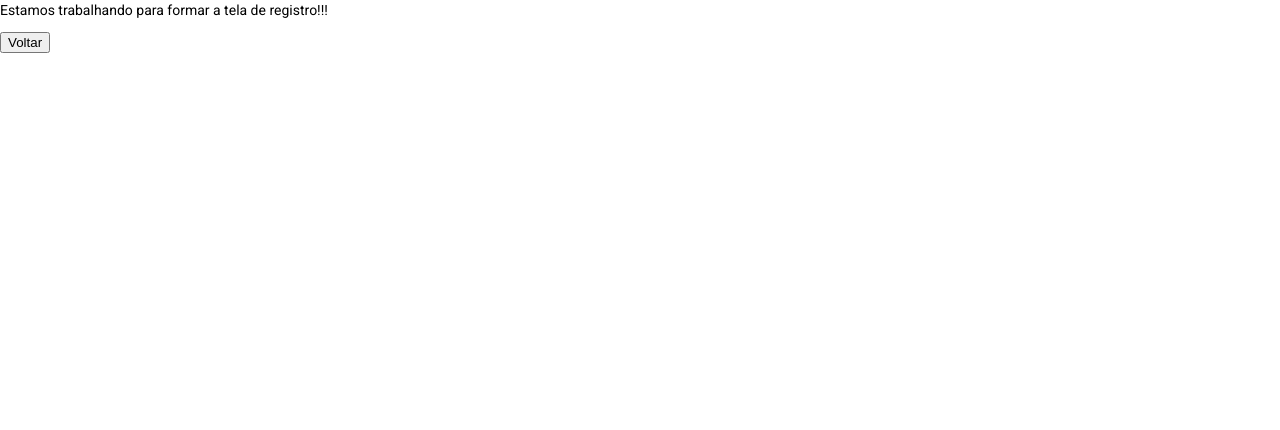
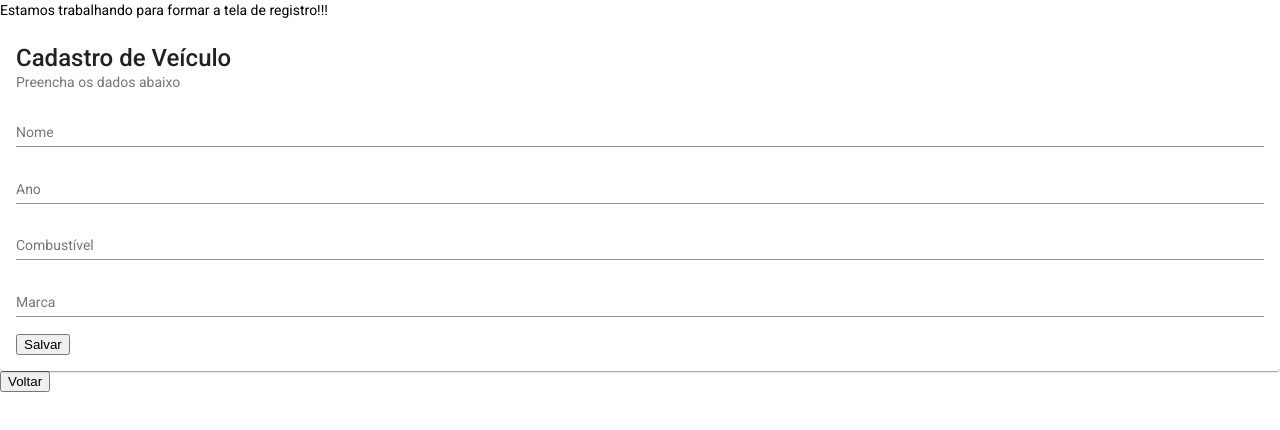
Before and after one commit to ocassioteles/projectalpha, an Angular app: page /Registration in a window 1280 px wide. Shown: the top 430 px of the page. Built offline with nearby package versions, Linux system fonts and the light colour scheme.

Commit message:
iniciando registro

```diff
--- a/src/app/views/registration/registration.component.html
+++ b/src/app/views/registration/registration.component.html
@@ -1,3 +1,25 @@
 <p>Estamos trabalhando para formar a tela de registro!!!</p>
 
+<mat-card>
+    <mat-card-title>Cadastro de Veículo</mat-card-title>
+    <mat-card-subtitle>Preencha os dados abaixo</mat-card-subtitle>
+        <form>
+            <mat-form-field>
+                <input matInput placeholder="Nome">
+            </mat-form-field>
+            <mat-form-field>
+                <input matInput placeholder="Ano">
+            </mat-form-field>
+            <mat-form-field>
+                <input matInput placeholder="Combustível">
+            </mat-form-field>
+            <mat-form-field>
+                <input matInput placeholder="Marca">
+            </mat-form-field>
+        </form>
+        <button mat-raised-button color="primary">Salvar</button>
+  </mat-card>
+
+
+
 <button (click)="goToHome()">Voltar</button>
--- a/src/app/views/registration/registration.component.scss
+++ b/src/app/views/registration/registration.component.scss
@@ -0,0 +1,4 @@
+form {
+    display: flex;
+    flex-direction: column;
+}
```
Also changed, not shown: src/app/app.module.ts (+8 -1 lines).
